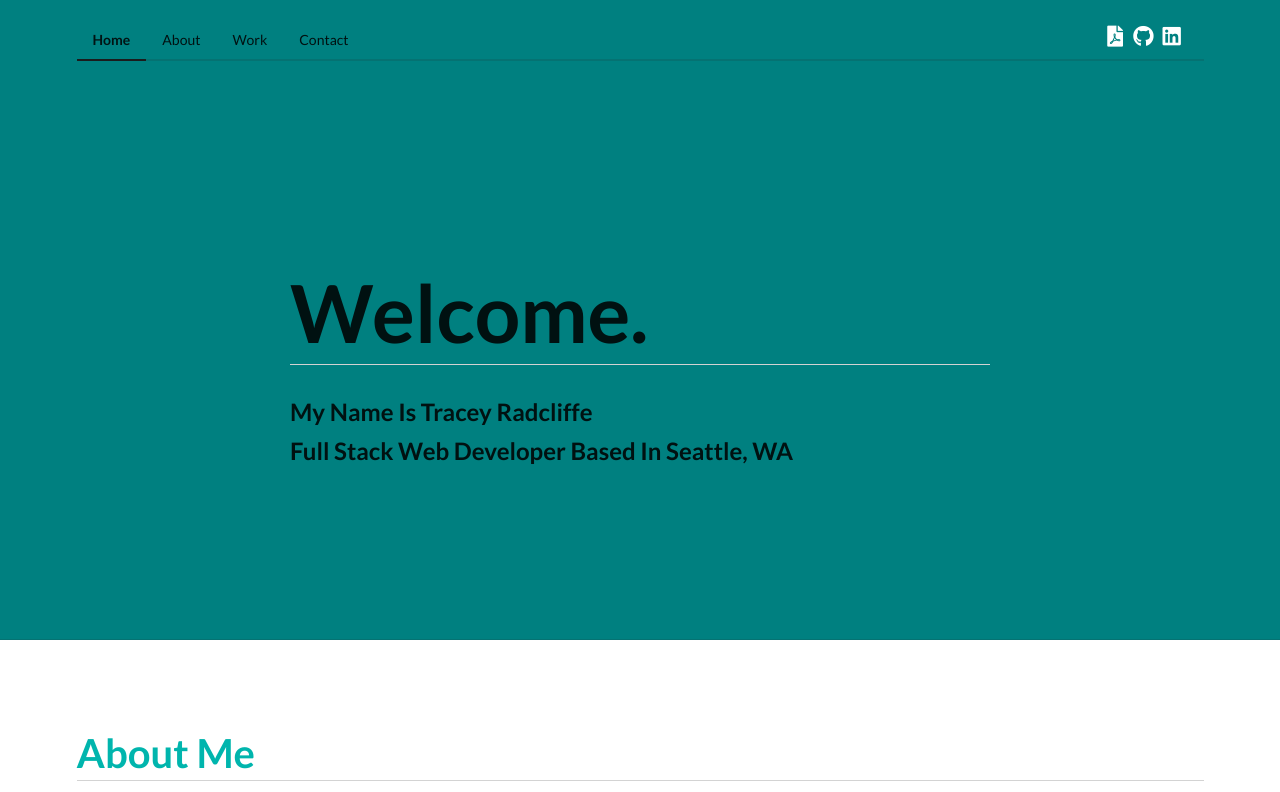
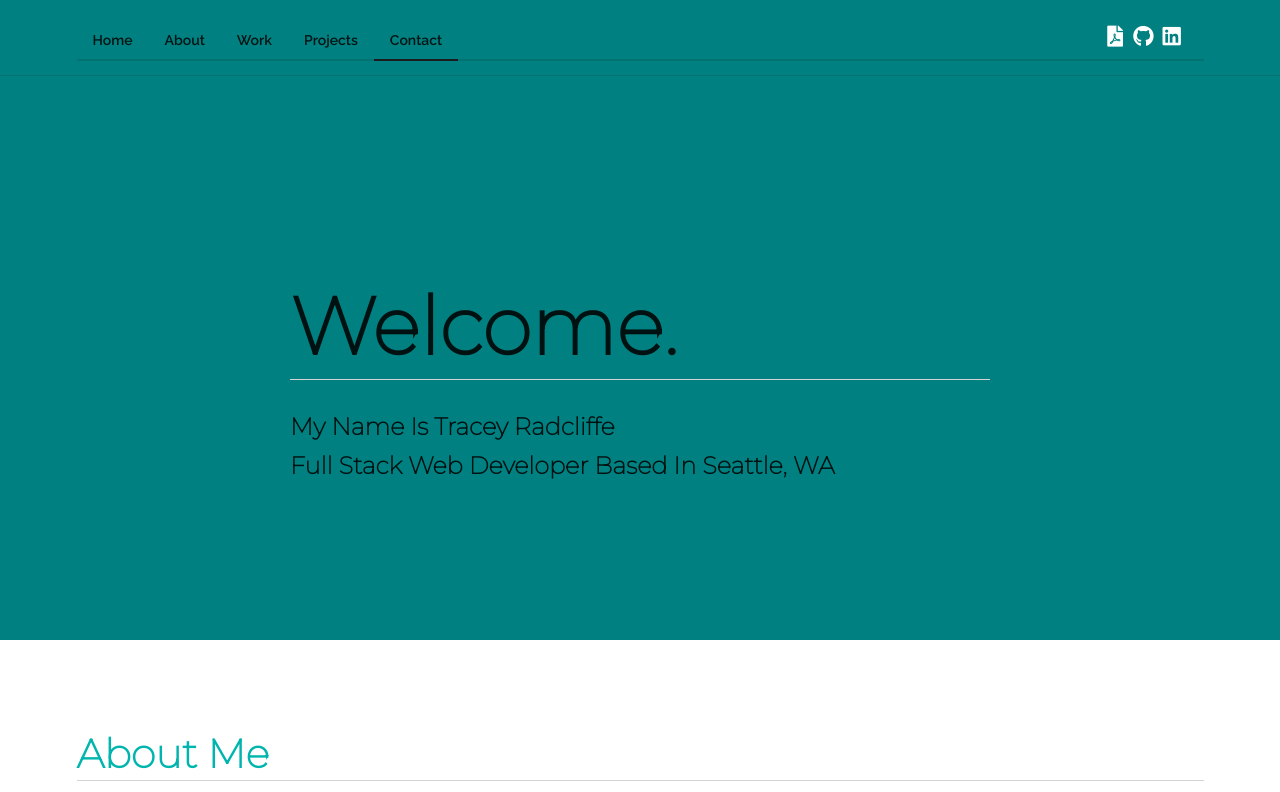
Before and after one commit to traceyr/websiteBackend, a website: page frontend/index.html in a window 1280 px wide. Both pictures are taken after a click on the link "Contact". Shown: the top 792 px of the page. Drawn offline with nearby package versions, Linux system fonts and the light colour scheme.

Commit message:
nav active clicking is working

```diff
--- a/frontend/design.css
+++ b/frontend/design.css
@@ -1,14 +1,18 @@
-.masthead {
-  background-color: teal !important;
-  font-family: Consolas;
+header {
+  height: 80vh;
+  background-color: teal;
 }
 
-header {
-  height: 80vh;
+h1, h2, h3, h4, h5, h6 {
+  font-family: 'Montserrat', sans-serif;
 }
 
+a {
+   font-family: 'Raleway', sans-serif;
+ }
 section {
   margin-top: 10vh;
+  font-family: 'Raleway', sans-serif;
 }
 
 li {
@@ -21,9 +25,15 @@ h1 {
   border-bottom: 1px solid lightgrey;
 }
 
-h1.ui.header {
+article p {
+  font-size: 3vh;
+  margin-bottom: 0;
+}
+
+h1.ui.teal.header {
   border-bottom-width: inherit;
-  border-bottom: 1px solid lightgrey
+  border-bottom: 1px solid lightgrey;
+  font-family: 'Montserrat', sans-serif;
 }
 
 #my-intro {
@@ -78,3 +88,22 @@ h1.ui.header {
 .ui.teal.header {
   font-size: 5vh;
 }
+
+/* header.fixed {
+  background: #fff;
+  position: fixed;
+  top: 0;
+  left: 0;
+  width: 100%;
+  opacity:0;
+  visibility:hidden;
+  box-shadow: 0px 0px 6px 0px rgba(0, 0, 0, 0.2);
+  transform:translate(0, -200px);
+}
+
+header.in-view{
+  opacity:1;
+  visibility:visible;
+  transition: all 0.3s ease;
+  transform:translate(0, 0);
+} */
--- a/frontend/header.js
+++ b/frontend/header.js
@@ -1,5 +1,9 @@
 $(function() {
-  $("#contact").click(function() {
-    alert('onclick called');
+  $('#nav a').on('click', function(e) {
+    e.preventDefault();
+    $('#nav a.active').removeClass('active');
+    $(this).addClass('active');
+    console.log('did it work');
   });
+
 });
--- a/frontend/index.html
+++ b/frontend/index.html
@@ -4,31 +4,36 @@
     <meta charset="utf-8">
     <link rel="stylesheet" href="https://cdnjs.cloudflare.com/ajax/libs/semantic-ui/2.4.1/semantic.min.css" />
     <link rel="stylesheet" href="./design.css" />
+    <link href="https://fonts.googleapis.com/css?family=Raleway:600&display=swap" rel="stylesheet">
+    <link href="https://fonts.googleapis.com/css?family=Montserrat:100&display=swap" rel="stylesheet">
     <title>Welcome</title>
   </head>
   <body>
-    <header class="ui vertical masthead center aligned segment">
-      <div class="ui container">
-        <div class="ui secondary pointing menu">
-          <a class="active item header" href="/">Home</a>
-          <a class="item">About</a>
-          <a class="item">Work</a>
-          <a class="item" id="contact">Contact</a>
-          <div class="right item">
-            <a href="/" class="ui inverted" data-tooltip="Download Resume" data-position="bottom right" download><i class="large file pdf inverted icon"></i></a>
-            <a href="https://github.com/traceyr" class="ui inverted" target="_blank" data-tooltip="GitHub" data-position="bottom right"><i class="large github inverted icon"></i></a>
-            <a href="https://www.linkedin.com/in/tracey-radcliffe/" class="ui inverted" target="_blank" data-tooltip="LinkedIn" data-position="bottom right"><i class="large linkedin inverted icon"></i></a>
+    <header id="home">
+      <div class="ui vertical masthead center aligned segment">
+        <div class="ui container">
+          <div id="nav" class="ui secondary pointing menu">
+            <a class="active item header" href="#home">Home</a>
+            <a class="item header" href="#about">About</a>
+            <a class="item header" href="#work">Work</a>
+            <a class="item header" href="#projects">Projects</a>
+            <a class="item header" href="#contact">Contact</a>
+            <div class="right item">
+              <a href="/" class="ui inverted" data-tooltip="Download Resume" data-position="bottom right" download><i class="large file pdf inverted icon"></i></a>
+              <a href="https://github.com/traceyr" class="ui inverted" target="_blank" data-tooltip="GitHub" data-position="bottom right"><i class="large github inverted icon"></i></a>
+              <a href="https://www.linkedin.com/in/tracey-radcliffe/" class="ui inverted" target="_blank" data-tooltip="LinkedIn" data-position="bottom right"><i class="large linkedin inverted icon"></i></a>
+            </div>
           </div>
         </div>
       </div>
 
-      <div id="my-intro" class="ui text container left aligned">
+      <div id="my-intro" class="ui header text container left aligned">
         <h1>Welcome. </h1>
         <h2>My Name Is Tracey Radcliffe</h2>
         <h2>Full Stack Web Developer Based In Seattle, WA</h2>
       </div>
     </header>
-    <section>
+    <section id="about">
       <div class="ui vertical stripe segment container">
         <h1 class="ui container header teal">About Me</h1>
         <div class="ui internally celled grid">
@@ -38,7 +43,7 @@
             </div>
             <div class="ten wide column">
               <h2>Name</h2><p>Tracey Radcliffe</p>
-              <h2>Bio</h2><p>Tracey Radcliffe is a full stack web developer who lives in Seattle, WA. She grew up in the Washington area, in a town no one has ever heard of called Allyn. In college, she found a passion for health and nutrition, so decided to major in it. While completing her practicum for Dietetics, she realized hospital work wasn't for her. It makes her a little panicky. So she took a job at a nutrition software company, where she was exposed to building and guiding the development of websites. So she started fiddling around with code, teaching herself, where she fell in love with the problem solving and challenges coding brings.  </p>
+              <h2>Bio</h2><p>I am a full stack web developer who lives in Seattle, WA. I grew up in the Washington area, in a town no one has ever heard of called Allyn. In college, I found a passion for health and nutrition, so decided to major in it. While completing my practicum for Dietetics, I realized hospital work wasn't for me. They make me a little panicky. So I took a job at a nutrition software company, where I was exposed to building and guiding the development of websites. So I started fiddling around with code, teaching myself, where I fell in love with the problem solving and challenges coding brings.  </p>
               <h2>Hobbies</h2><p>Reading, Travel, Cats, Coffee, Gym, Hiking, Photos</p>
             </div>
           </div>
@@ -73,7 +78,7 @@
           <div class="two column row">
             <div class="column travel-img">
               <div class="ui segment">
-                <img class="ui medium image" src="./img/MVIMG_20180511_210159.jpg">
+                <img class="ui image" src="./img/MVIMG_20180511_210159.jpg">
                 <span class="imgtext">
                   <p>Seattle, USA</p>
                 </span>
@@ -81,7 +86,7 @@
             </div>
             <div class="column travel-img">
               <div class="ui segment">
-                <img class="ui medium image" src="./img/MVIMG_20190312_142830.jpg">
+                <img class="ui image" src="./img/MVIMG_20190312_142830.jpg">
                 <span class="imgtext">
                   <p>Mexico City, MX</p>
                 </span>
@@ -91,7 +96,7 @@
         </div>
       </div>
     </section>
-    <section>
+    <section id="work">
       <div class="ui vertical stripe segment container">
         <h1 class="ui container header teal">Work</h1>
         <div class="ui internally celled grid">
@@ -143,10 +148,20 @@
         </div>
       </div>
     </section>
-    <section>
+    <section id="projects">
+      <div class="ui vertical stripe segment container">
+        <h1 class="ui container header teal">Projects</h1>
+      </div>
+    </section>
+    <section id="contact">
       <div class="ui vertical stripe segment container">
         <h1 class="ui container header teal">Contact Me</h1>
         <h4 class="header">*NOT WORKING AT THE MOMENT*</h4>
+        <article>
+          <p>Say Hello.</p>
+          <p>Drop me a line.</p>
+          <p>Let me know what I can do for you.</p>
+        </article>
         <div class="ui form segment">
           <div class="two required fields">
             <div class="field">
@@ -168,11 +183,11 @@
               <input type="text" name="" value="" placeholder="Email">
             </div>
           </div>
-          <div class="field">
+          <div class="required field">
             <label>Message</label>
             <textarea placeholder="Your message here"></textarea>
           </div>
-          <div class="ui submit teal button">Submit</div>
+          <div class="ui submit teal button" id="contactSubmit">Submit</div>
         </div>
       </div>
     </section>
```
Also changed, not shown: README.md.
